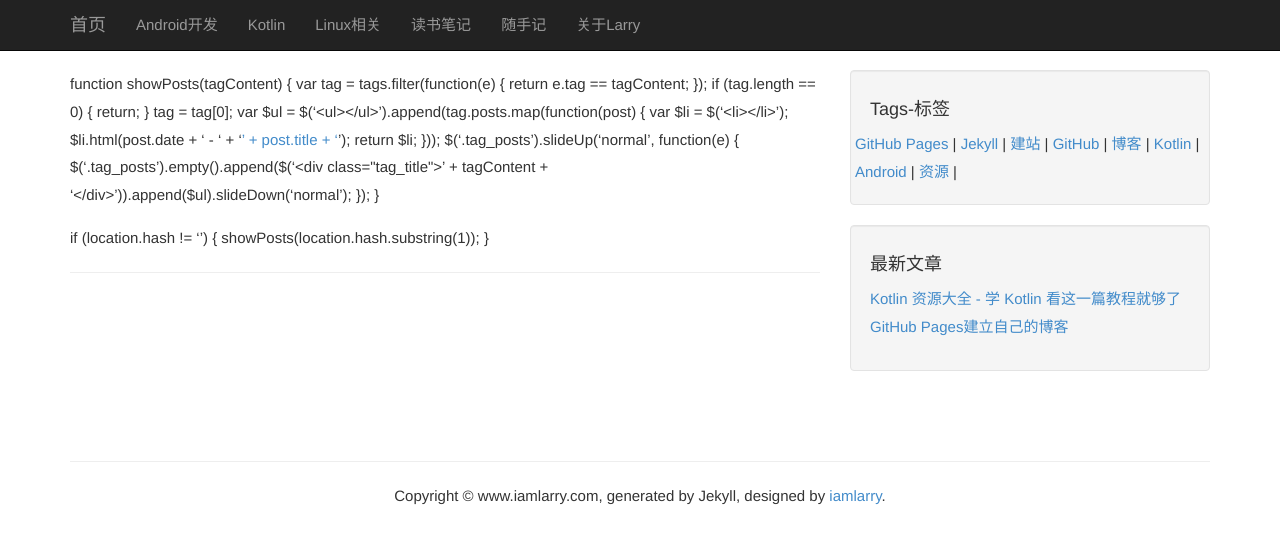
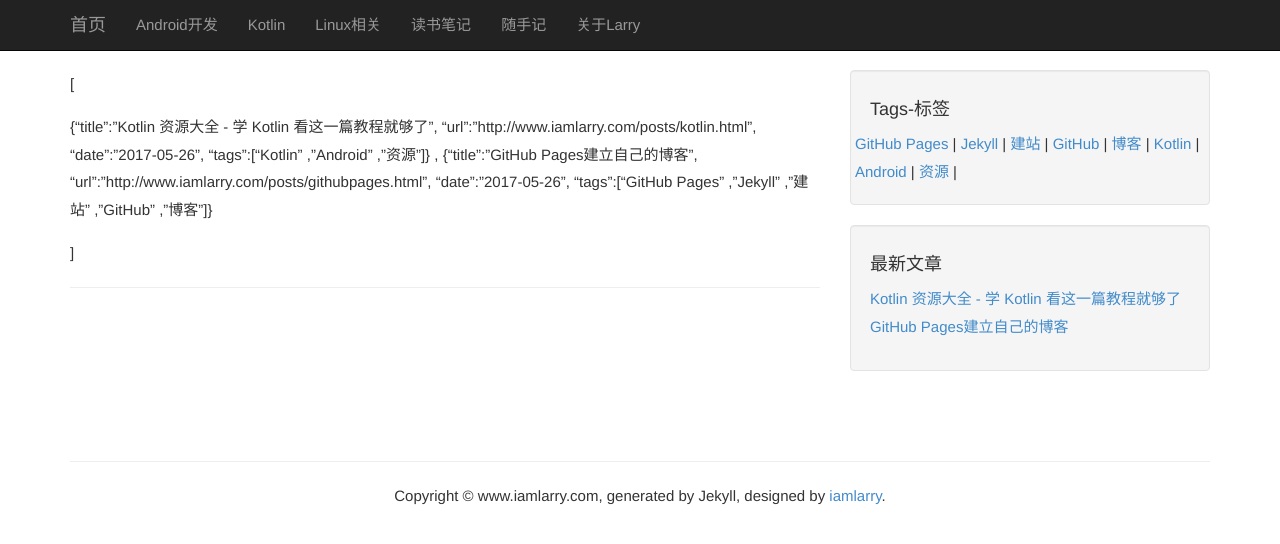
Before and after one commit to FightingLarry/FightingLarry.github.io, a Jekyll site: the page built from showtags.md, in a window 1280 px wide. Shown: the top 544 px of the page. Built offline with Jekyll 4.4.1, drawn with Linux system fonts in a browser that asks for light colours.

Commit message:
Larry
Tags

```diff
--- a/_includes/categories.html
+++ b/_includes/categories.html
@@ -1,3 +1,3 @@
 {% for tag in site.tags %}
-    <a href="/showtags.html/#{{ tag[0] }}"> {{ tag[0] }}</a> |
+    <a href="/showtags.html?tag={{ tag[0] }}"> {{ tag[0] }}</a> |
 {% endfor %}
--- a/showtags.md
+++ b/showtags.md
@@ -2,25 +2,11 @@
 layout: page
 title: Tags
 ---
-<div class="tag_posts">
-</div>
-
-function showPosts(tagContent) {
-    var tag = tags.filter(function(e) { return e.tag == tagContent; });
-    if (tag.length == 0) {
-        return;
-    }
-    tag = tag[0];
-    var $ul = $('<ul></ul>').append(tag.posts.map(function(post) {
-        var $li = $('<li></li>');
-        $li.html(post.date + ' - ' + '<a href="' + post.url + '">' + post.title + '</a>');
-        return $li;
-    }));
-    $('.tag_posts').slideUp('normal', function(e) {
-        $('.tag_posts').empty().append($('<div class="tag_title">' + tagContent + '</div>')).append($ul).slideDown('normal');
-    });
-}
-
-if (location.hash != '') {
-    showPosts(location.hash.substring(1));
-}
+[
+{% for post in site.posts %}
+  {"title":"{{post.title}}",
+  "url":"{{site.url}}{{post.url}}",
+  "date":"{{ post.date | date:'%Y-%m-%d' }}",
+  "tags":[{% for tag in post.tags %}"{{tag}}"{% if forloop.last == false %} ,{% endif %}{% endfor %}]}
+  {% if forloop.last == false %},{% endif %}{% endfor %}
+]
```
